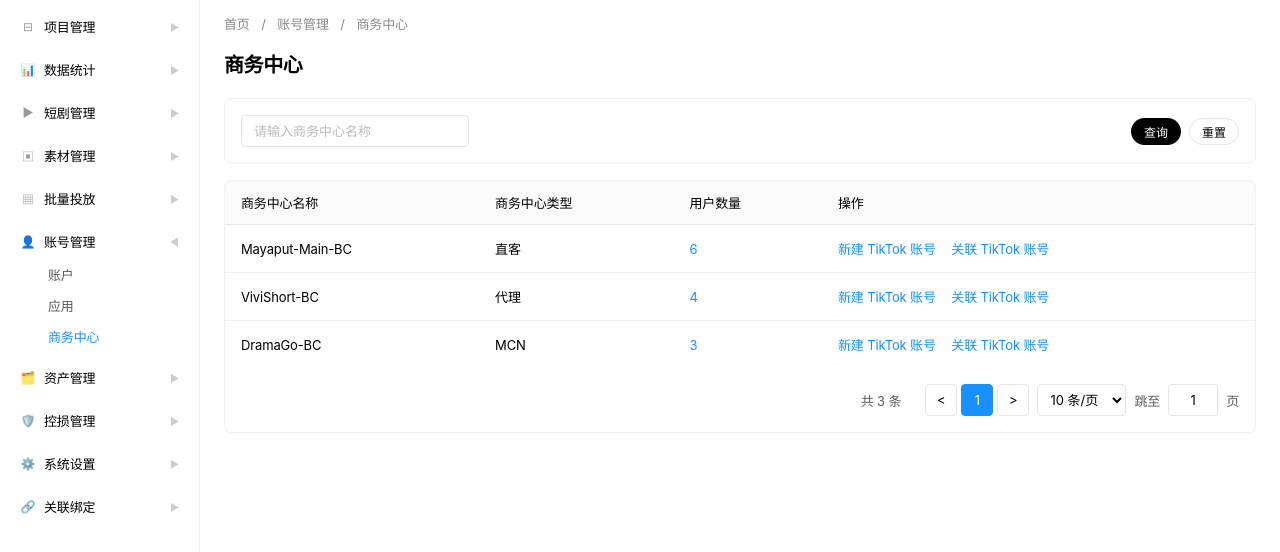
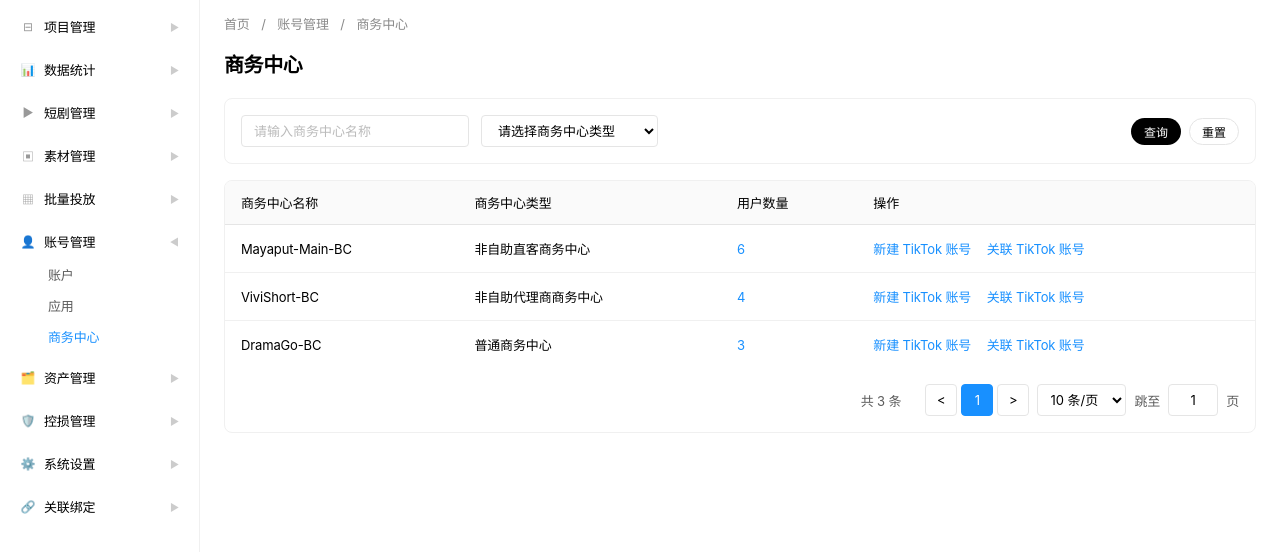
Before and after one commit to Nake12138/maiyaput, a plain HTML site: page pages/overseas-bc.html in a window 1280 px wide. Shown: the part 66-618 px from the top of the page. Drawn offline with Linux system fonts and the light colour scheme.

Commit message:
商务中心类型应用枚举值：新增类型筛选下拉，示例数据映射至非自助直客/非自助代理商/普通商务中心

```diff
--- a/pages/overseas-bc.html
+++ b/pages/overseas-bc.html
@@ -157,6 +157,14 @@
             <div class="filter-bar">
               <div class="filter-bar-row">
                 <input type="text" class="filter-input" placeholder="请输入商务中心名称" />
+                <select class="filter-select" id="bc-type">
+                  <option value="">请选择商务中心类型</option>
+                  <option value="NORMAL">普通商务中心</option>
+                  <option value="DIRECT">非自助直客商务中心</option>
+                  <option value="AGENCY">非自助代理商商务中心</option>
+                  <option value="SELF_SERVICE">自助直客商务中心</option>
+                  <option value="SELF_SERVICE_AGENCY">自助代理商商务中心</option>
+                </select>
                 <div class="filter-actions">
                   <button class="btn btn-primary btn-sm" onclick="searchBC()">查询</button>
                   <button class="btn btn-outline btn-sm" onclick="resetBCFilter()">重置</button>
@@ -179,7 +187,7 @@
                   <tbody>
                     <tr>
                       <td>Mayaput-Main-BC</td>
-                      <td>直客</td>
+                      <td>非自助直客商务中心</td>
                       <td><a href="#" class="link" onclick="openBcUserDrawer('1001', 'Mayaput-Main-BC', 6);return false;">6</a></td>
                       <td>
                         <a href="#" class="link" onclick="openBcNewTtModal('Mayaput-Main-BC');return false;">新建 TikTok 账号</a>
@@ -188,7 +196,7 @@
                     </tr>
                     <tr>
                       <td>ViviShort-BC</td>
-                      <td>代理</td>
+                      <td>非自助代理商商务中心</td>
                       <td><a href="#" class="link" onclick="openBcUserDrawer('1002', 'ViviShort-BC', 4);return false;">4</a></td>
                       <td>
                         <a href="#" class="link" onclick="openBcNewTtModal('ViviShort-BC');return false;">新建 TikTok 账号</a>
@@ -197,7 +205,7 @@
                     </tr>
                     <tr>
                       <td>DramaGo-BC</td>
-                      <td>MCN</td>
+                      <td>普通商务中心</td>
                       <td><a href="#" class="link" onclick="openBcUserDrawer('1003', 'DramaGo-BC', 3);return false;">3</a></td>
                       <td>
                         <a href="#" class="link" onclick="openBcNewTtModal('DramaGo-BC');return false;">新建 TikTok 账号</a>
@@ -536,6 +544,8 @@
 
       function resetBCFilter() {
         document.querySelectorAll('#page-overseas-bc .filter-input').forEach(function (i) { i.value = ''; });
+        var typeSel = document.getElementById('bc-type');
+        if (typeSel) typeSel.selectedIndex = 0;
       }
 
       function openBcUserDrawer(bcId, bcName, count) {
```
